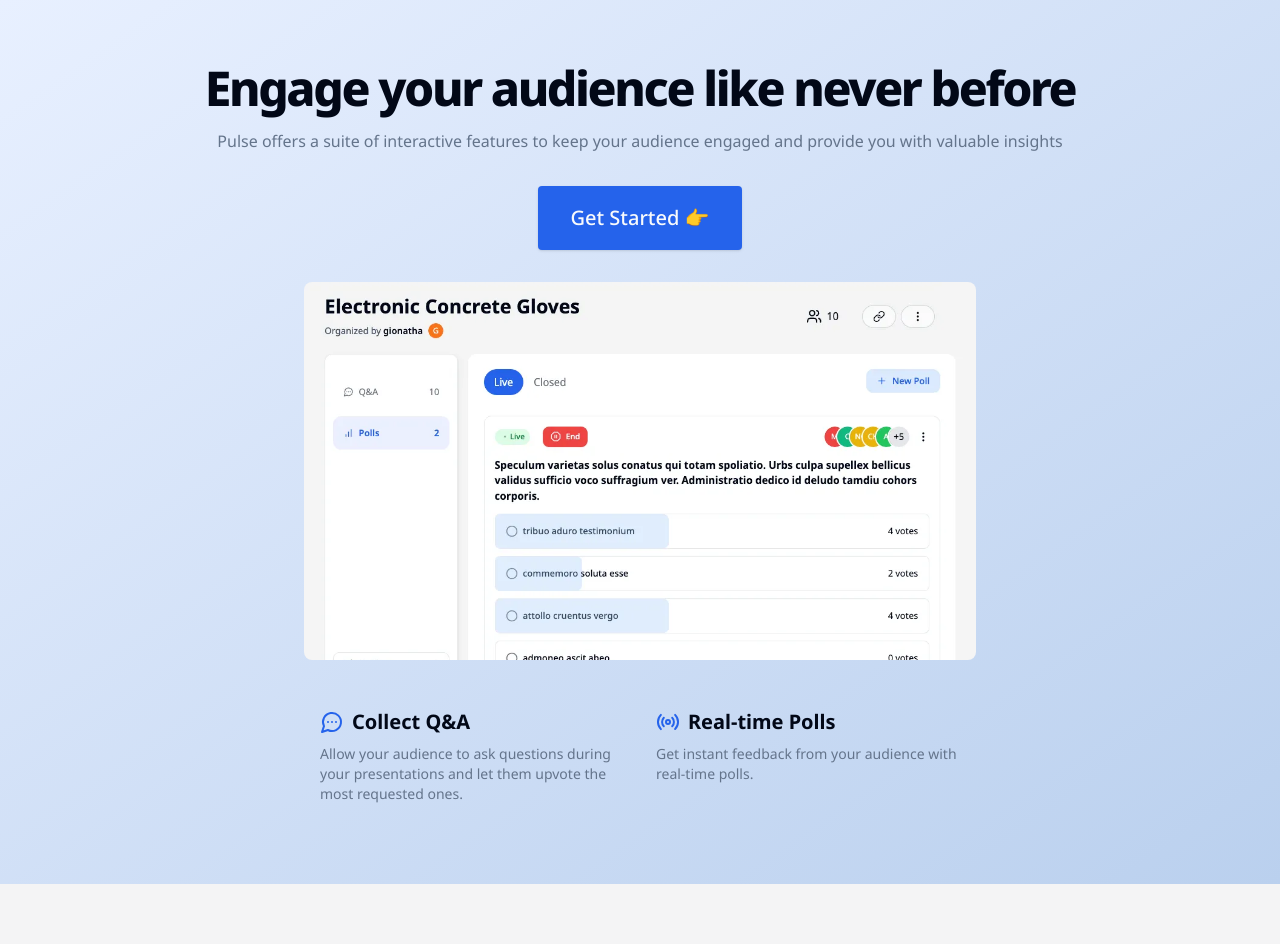
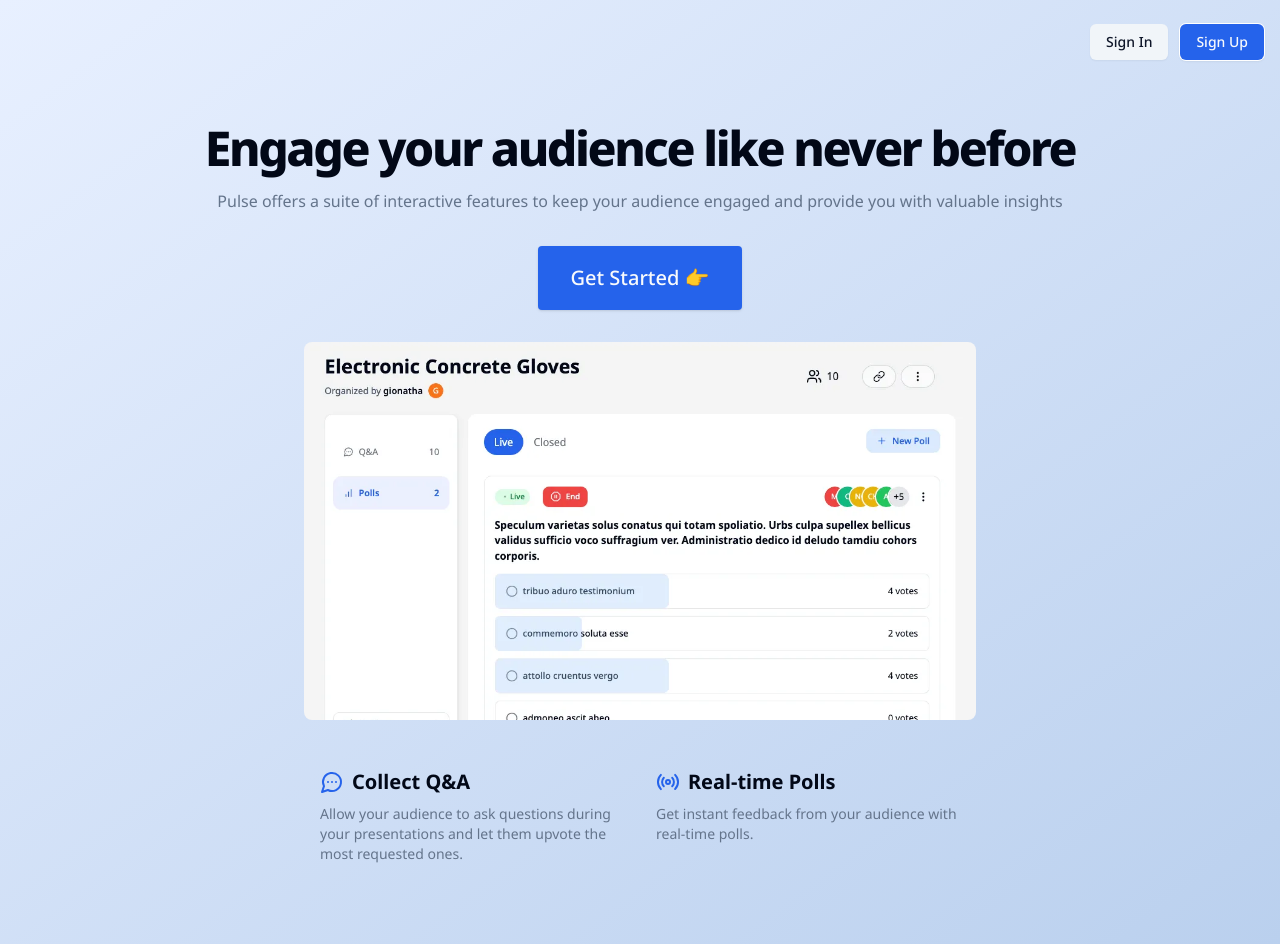
Before and after one commit to RajanJha2003/Pulse, a Next.js app: page / in a window 1280 px wide. Before the commit the page ends 884 px from the top, so only its background shows below. Built offline with nearby package versions, Linux system fonts and the light colour scheme; no server answers.

Commit message:
Authentication Flow

```diff
--- a/src/components/buttons/AuthButtons.tsx
+++ b/src/components/buttons/AuthButtons.tsx
@@ -6,6 +6,7 @@
 import Link from 'next/link';
 import React from 'react'
 import UserAvatar from '../UserAvatar';
+import {PublicAuthButtons} from './PublicAuthButtons';
 
 const AuthButtons = async({className}:PropsWithClassName) => {
     const kindeUser=await getKindeServerSession().getUser();
@@ -19,7 +20,9 @@
 
         </Link>
     </div>
-  ):null
+  ):(
+    <PublicAuthButtons className={className} />
+  )
 }
 
 export default AuthButtons
--- /dev/null
+++ b/src/components/buttons/PublicAuthButtons.tsx
@@ -0,0 +1,27 @@
+"use client";
+
+import { cn, PropsWithClassName } from "@/lib/utils/ui-utils";
+import { LoginLink, RegisterLink } from "@kinde-oss/kinde-auth-nextjs";
+import { usePathname } from "next/navigation";
+import { buttonVariants } from "../ui/button";
+
+export const PublicAuthButtons = ({ className }: PropsWithClassName) => {
+  const pathname = usePathname();
+
+  return (
+    <div className={cn("inline-flex items-center gap-x-3", className)}>
+      <LoginLink className={cn(buttonVariants({ variant: "secondary" }))}>
+        Sign In
+      </LoginLink>
+
+      <RegisterLink
+        className={cn(
+          buttonVariants({ variant: "default" }),
+          "ring-1 ring-white"
+        )}
+      >
+        Sign Up
+      </RegisterLink>
+    </div>
+  );
+};
```
